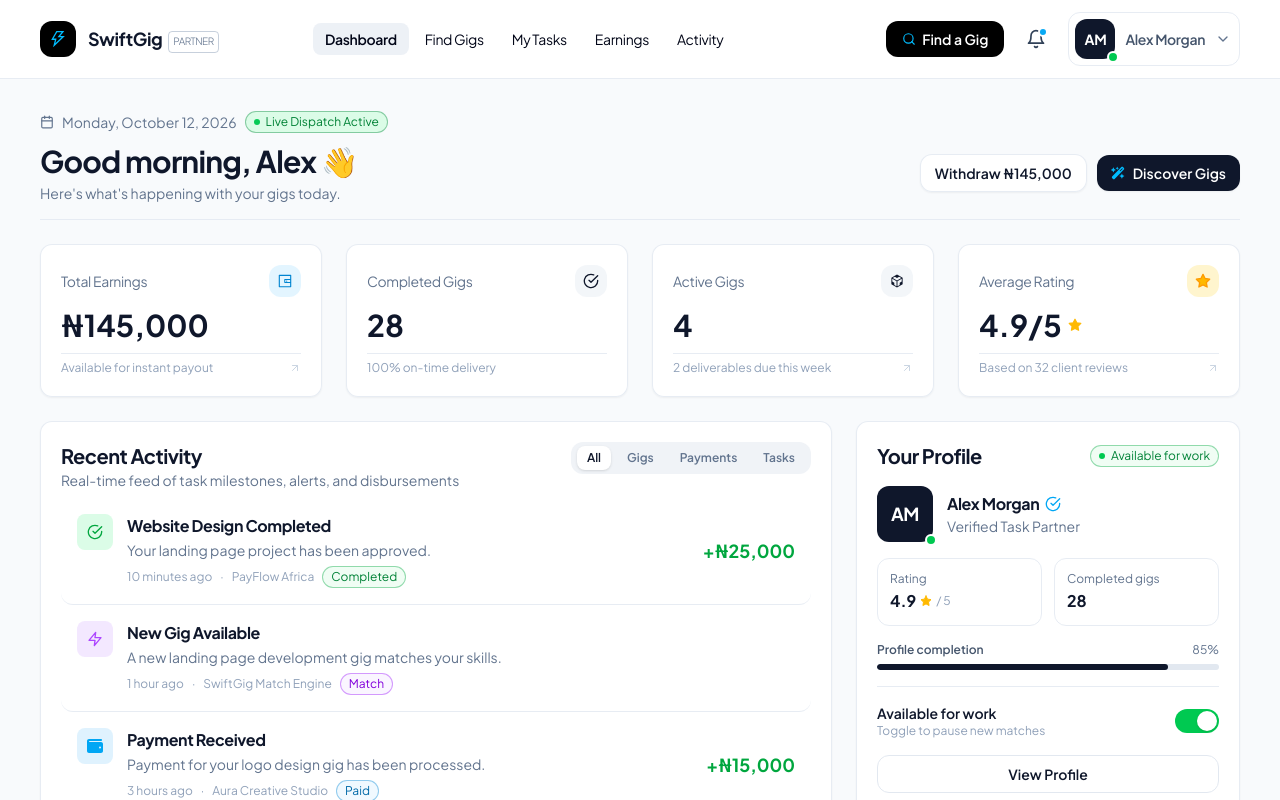
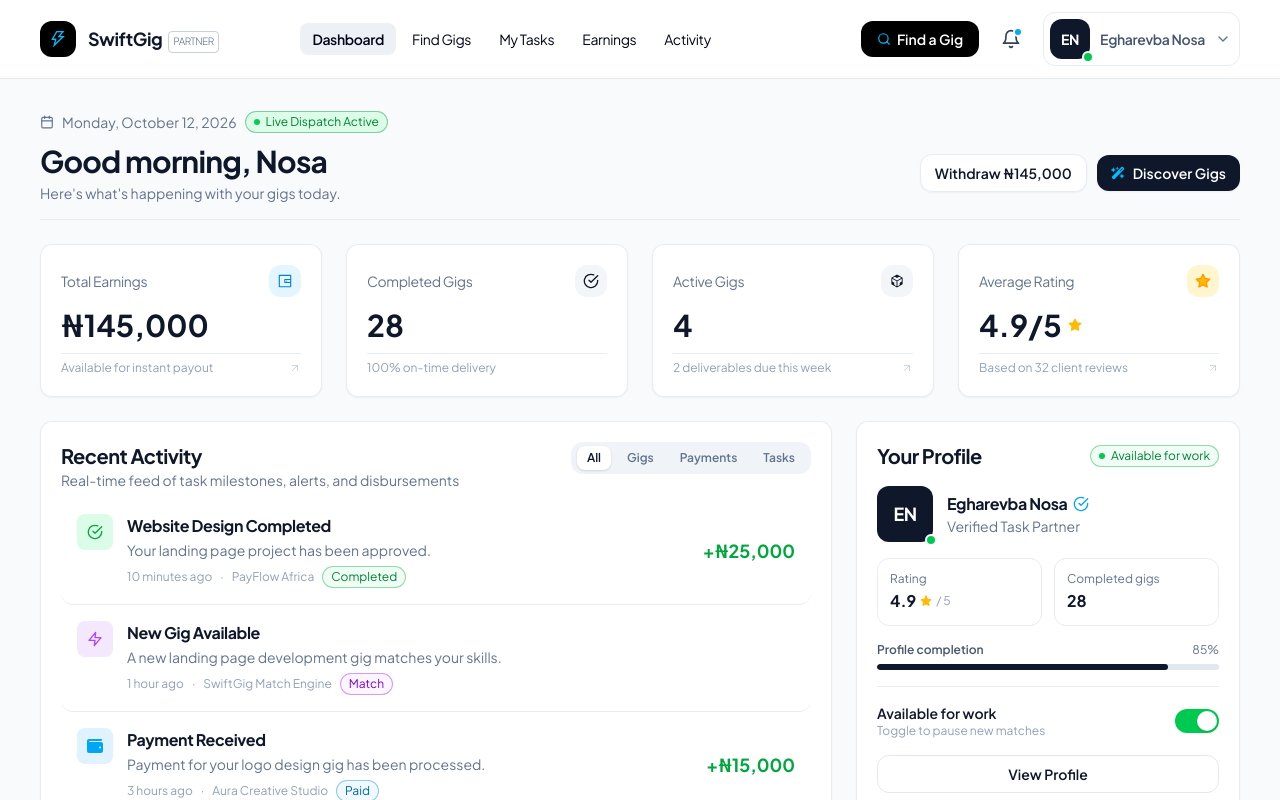
Before and after one commit to nosa-codes/swiftgig, a Next.js app: page / in a window 1280 px wide. Shown: the top 800 px of the page. Built offline with nearby package versions, Linux system fonts and the light colour scheme.

Commit message:
Minor changes

```diff
--- a/app/components/NavBar.jsx
+++ b/app/components/NavBar.jsx
@@ -222,9 +222,9 @@ export default function NavBar() {
                 }}
                 className="flex items-center gap-2.5 border border-slate-200/80 p-1.5 pr-2 rounded-xl hover:bg-slate-50 transition-colors cursor-pointer"
               >
-                <Avatar name="Alex Morgan" available={available} />
+                <Avatar name="Egharevba Nosa" available={available} />
                 <span className="hidden md:block text-slate-600 font-semibold tracking-tight text-sm">
-                  Alex Morgan
+                  Egharevba Nosa
                 </span>
                 <FiChevronDown
                   className={`hidden md:block text-slate-500 transition-transform ${
@@ -240,7 +240,7 @@ export default function NavBar() {
                   className="absolute right-0 mt-2 w-64 bg-white border border-slate-200/80 rounded-xl shadow-lg overflow-hidden z-50 origin-top-right animate-scale-in"
                 >
                   <div className="px-4 py-3 border-b border-slate-200/80">
-                    <p className="text-sm font-bold tracking-tight">Alex Morgan</p>
+                    <p className="text-sm font-bold tracking-tight">Egharevba Nosa</p>
                     <p className="text-xs text-slate-500">Verified Task Partner</p>
                   </div>
                   <div className="p-1.5">
--- a/app/page.js
+++ b/app/page.js
@@ -54,7 +54,7 @@ function WelcomeHeader() {
         <div className="flex flex-col md:flex-row md:items-center justify-between gap-3 mt-2.5">
           <div>
             <h2 className="text-2xl sm:text-3xl font-bold tracking-tight">
-              Good morning, Alex 👋
+              Good morning, Nosa
             </h2>
             <p className="text-sm text-slate-500 mt-1">
               Here&apos;s what&apos;s happening with your gigs today.
```
Also changed, not shown: app/lib/data.js.
